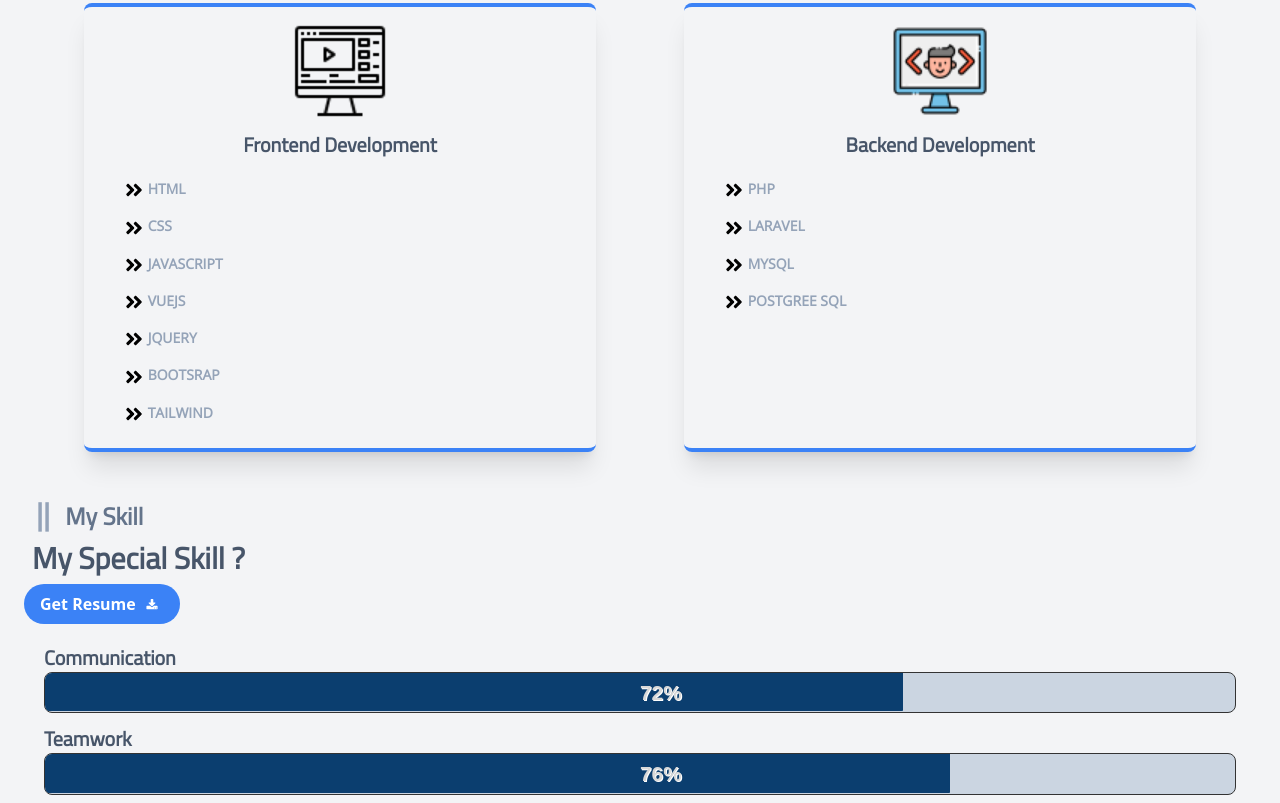
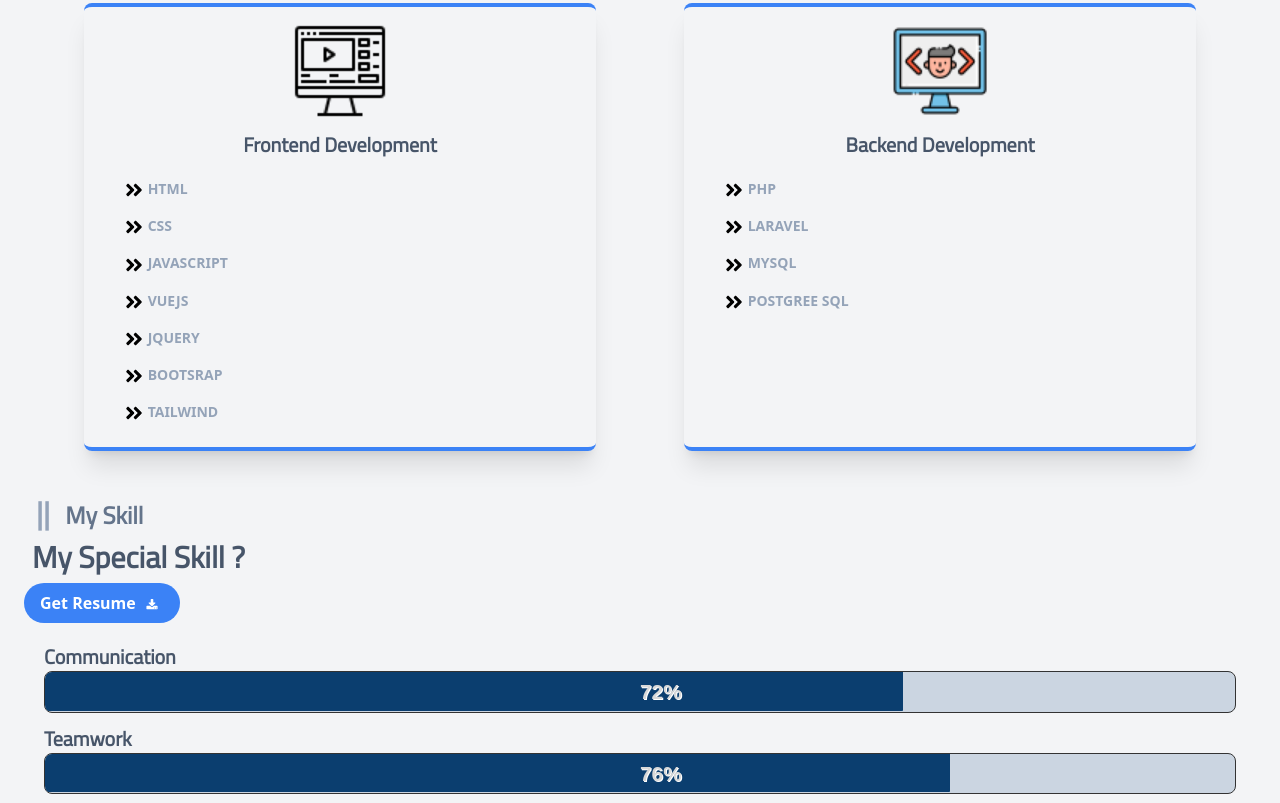
Before and after one commit to westcorperations/westcorp1, a website: page index.html in a window 1280 px wide. Shown: the part 925-1728 px from the top of the page. Drawn offline with nearby package versions, Linux system fonts and the light colour scheme.

Commit message:
font.2.4.2

```diff
--- a/index.html
+++ b/index.html
@@ -12,7 +12,7 @@
     <link rel="preconnect" href="https://fonts.gstatic.com" crossorigin>
     <link href="https://fonts.googleapis.com/css2?family=DM+Sans&family=Titillium+Web&display=swap" rel="stylesheet">
     <link href="https://fonts.googleapis.com/css2?family=Open+Sans&display=swap" rel="stylesheet">
-   <link href="https://fonts.googleapis.com/css2?family=Josefin+Sans:ital,wght@0,300;0,400;1,300&display=swap" rel="stylesheet">
+    <link href="https://fonts.googleapis.com/css2?family=Josefin+Sans&display=swap" rel="stylesheet">
 </head>
 
 <body class="bg-gray-100  box-border">
@@ -21,7 +21,7 @@
         <!-- navigation bar -->
         <header>
 
-            <div class="flex flex-row justify-between p-2 px-6 font-opensans">
+            <div class="flex flex-row justify-between p-2 px-6 font-josefinsans">
 
                 <div class="block md:hidden">
                     <button class="text-3xl">
@@ -70,7 +70,7 @@
                         RICHARD EJIKE
                     </span>
                 </h3>
-                <p class="md:w-1/2 p-2 font-semibold font-opensans">
+                <p class="md:w-1/2 p-2 font-semibold font-josefinsans">
                     Lorem ipsum dolor sit amet consectetur, adipisicing elit.
                     Laborum numquam eos modi atque pariatur incidunt commodi culpa.
                 </p>
@@ -105,21 +105,21 @@
                         <img src="dist/icons/frontend-icon.png" alt="" class="w-24 mx-auto object-center h-24">
                         <h3 class="text-xl capitalize font-titillium text-slate-600 py-3 text-center font-bold ">
                             frontend development</h3>
-                        <h6 class=" text-sm font-semibold    text-slate-400 px-6 py-2 font-opensans"> <img
+                        <h6 class=" text-sm font-semibold    text-slate-400 px-6 py-2 font-josefinsans"> <img
                                 src="dist/icons/angle-double-right-solid.svg" alt="" class="inline w-5 h-5"> HTML</h6>
-                        <h6 class=" text-sm font-semibold    text-slate-400 px-6 py-2 font-opensans"> <img
+                        <h6 class=" text-sm font-semibold    text-slate-400 px-6 py-2 font-josefinsans"> <img
                                 src="dist/icons/angle-double-right-solid.svg" alt="" class="inline w-5 h-5"> CSS</h6>
-                        <h6 class=" text-sm font-semibold    text-slate-400 px-6 py-2 font-opensans"> <img
+                        <h6 class=" text-sm font-semibold    text-slate-400 px-6 py-2 font-josefinsans"> <img
                                 src="dist/icons/angle-double-right-solid.svg" alt="" class="inline w-5 h-5"> JAVASCRIPT
                         </h6>
-                        <h6 class=" text-sm font-semibold    text-slate-400 px-6 py-2 font-opensans"> <img
+                        <h6 class=" text-sm font-semibold    text-slate-400 px-6 py-2 font-josefinsans"> <img
                                 src="dist/icons/angle-double-right-solid.svg" alt="" class="inline w-5 h-5"> VUEJS</h6>
-                        <h6 class=" text-sm font-semibold    text-slate-400 px-6 py-2 font-opensans"> <img
+                        <h6 class=" text-sm font-semibold    text-slate-400 px-6 py-2 font-josefinsans"> <img
                                 src="dist/icons/angle-double-right-solid.svg" alt="" class="inline w-5 h-5"> JQUERY</h6>
-                        <h6 class=" text-sm font-semibold    text-slate-400 px-6 py-2 font-opensans"> <img
+                        <h6 class=" text-sm font-semibold    text-slate-400 px-6 py-2 font-josefinsans"> <img
                                 src="dist/icons/angle-double-right-solid.svg" alt="" class="inline w-5 h-5"> BOOTSRAP
                         </h6>
-                        <h6 class=" text-sm font-semibold    text-slate-400 px-6 py-2 font-opensans"> <img
+                        <h6 class=" text-sm font-semibold    text-slate-400 px-6 py-2 font-josefinsans"> <img
                                 src="dist/icons/angle-double-right-solid.svg" alt="" class="inline w-5 h-5"> TAILWIND
                         </h6>
                     </div>
@@ -128,14 +128,14 @@
                         <img src="dist/icons/backend-icon.png" alt="" class="w-24 mx-auto object-center h-24">
                         <h3 class="text-xl capitalize font-titillium text-slate-600 py-3 text-center font-bold ">backend
                             development</h3>
-                        <h6 class=" text-sm font-semibold    text-slate-400 px-6 py-2 font-opensans"> <img
+                        <h6 class=" text-sm font-semibold    text-slate-400 px-6 py-2 font-josefinsans"> <img
                                 src="dist/icons/angle-double-right-solid.svg" alt="" class="inline w-5 h-5"> PHP</h6>
-                        <h6 class=" text-sm font-semibold    text-slate-400 px-6 py-2 font-opensans"> <img
+                        <h6 class=" text-sm font-semibold    text-slate-400 px-6 py-2 font-josefinsans"> <img
                                 src="dist/icons/angle-double-right-solid.svg" alt="" class="inline w-5 h-5"> LARAVEL
                         </h6>
-                        <h6 class=" text-sm font-semibold    text-slate-400 px-6 py-2 font-opensans"> <img
+                        <h6 class=" text-sm font-semibold    text-slate-400 px-6 py-2 font-josefinsans"> <img
                                 src="dist/icons/angle-double-right-solid.svg" alt="" class="inline w-5 h-5"> MYSQL</h6>
-                        <h6 class=" text-sm font-semibold    text-slate-400 px-6 py-2 font-opensans"> <img
+                        <h6 class=" text-sm font-semibold    text-slate-400 px-6 py-2 font-josefinsans"> <img
                                 src="dist/icons/angle-double-right-solid.svg" alt="" class="inline w-5 h-5"> POSTGREE
                             SQL</h6>
                     </div>
@@ -211,7 +211,7 @@
                             <p
                                 class="text-slate-500 font-titillium  md:text-lg text-sm font-semibold text-left block md:text-left mb-2 md:m-3">
                                 Frontend( Vuejs Bootstrap)</p>
-                            <p class="text-slate-700 font-opensans  mb-2 md:m-3">ServaX is a crypto currency token
+                            <p class="text-slate-700 font-josefinsans  mb-2 md:m-3">ServaX is a crypto currency token
                                 landing page made with vuejs and bootstrap.Its is a single page website with mobile
                                 responsiveness</p>
                             <button
@@ -233,7 +233,7 @@
                             <p
                                 class="text-slate-500 font-titillium text-lg font-semibold text-left block md:text-left mb-2 md:m-3">
                                 Frontend( Vuejs Bootstrap)</p>
-                            <p class="text-slate-700 font-opensans  mb-2 md:m-3">ServaX is a crypto currency token
+                            <p class="text-slate-700 font-josefinsans  mb-2 md:m-3">ServaX is a crypto currency token
                                 landing page made with vuejs and bootstrap.Its is a single page website with mobile
                                 responsiveness</p>
                             <button
@@ -256,7 +256,7 @@
                                 class="text-slate-500  font-titillium  md:text-lg text-sm w-full font-semibold text-left block md:text-left mb-2 md:m-3">
                                 Fullstack
                                 ( Html,css,js,jquery,bootstrap,laravel,mysql)</p>
-                            <p class="text-slate-700 font-opensans  mb-2 md:m-3">Xpressfix Ecommerce is a responsive store where user can buy and sell
+                            <p class="text-slate-700 font-josefinsans  mb-2 md:m-3">Xpressfix Ecommerce is a responsive store where user can buy and sell
                                 uk used , new and secound hand phones , users can also buy phone repair accessories and swapping of old phones features are also available.
 
                             </p>
--- a/tailwind.config.js
+++ b/tailwind.config.js
@@ -11,7 +11,7 @@ module.exports = {
 
 
       fontFamily: {
-        'opensans': ['"Josefin Sans"','sans-serif'],
+        'josefinsans': ['"Josefin Sans"','sans-serif'],
        'titillium': ['"Titillium Web"','sans-serif'],
       },
     },
```
